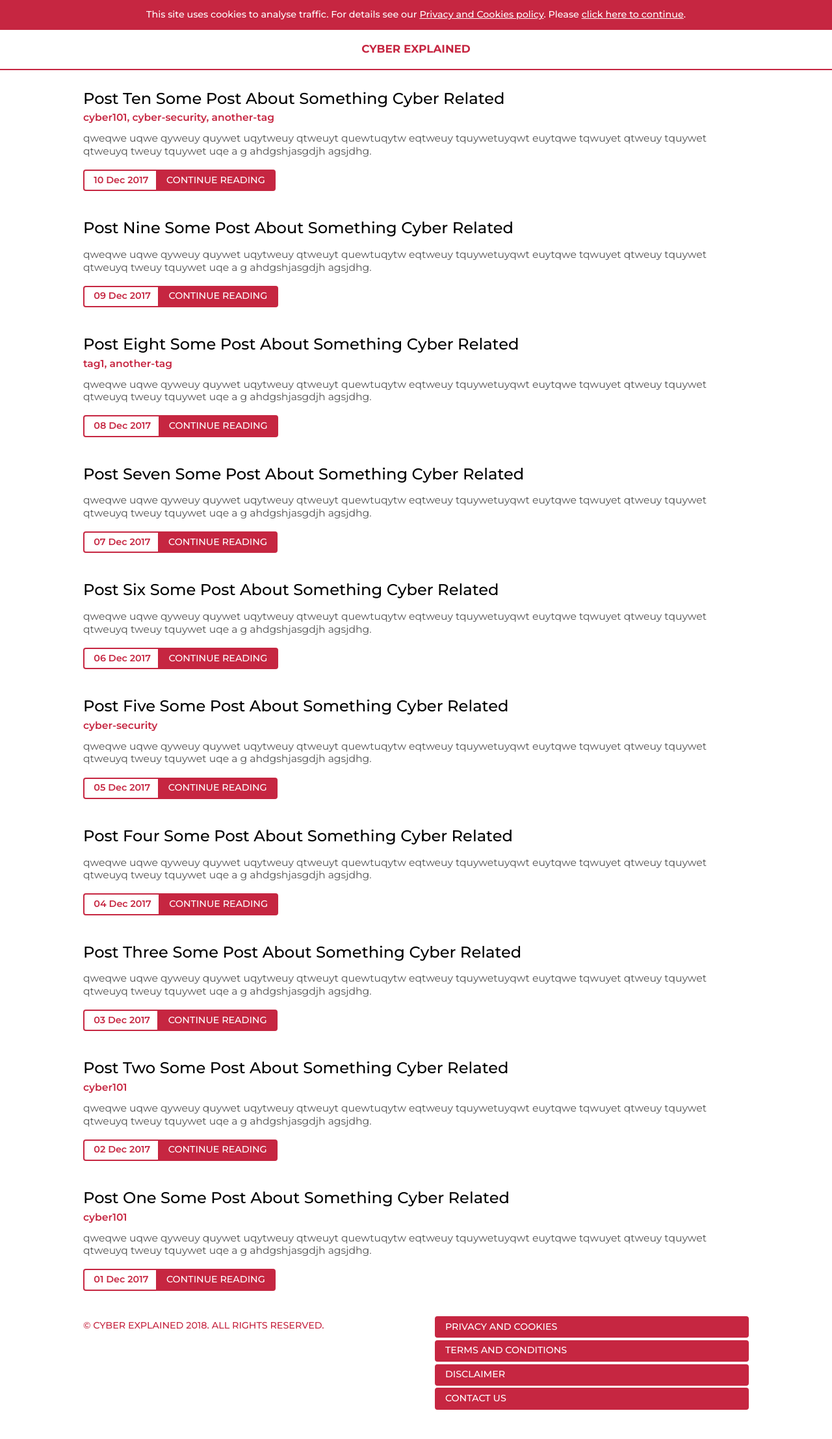
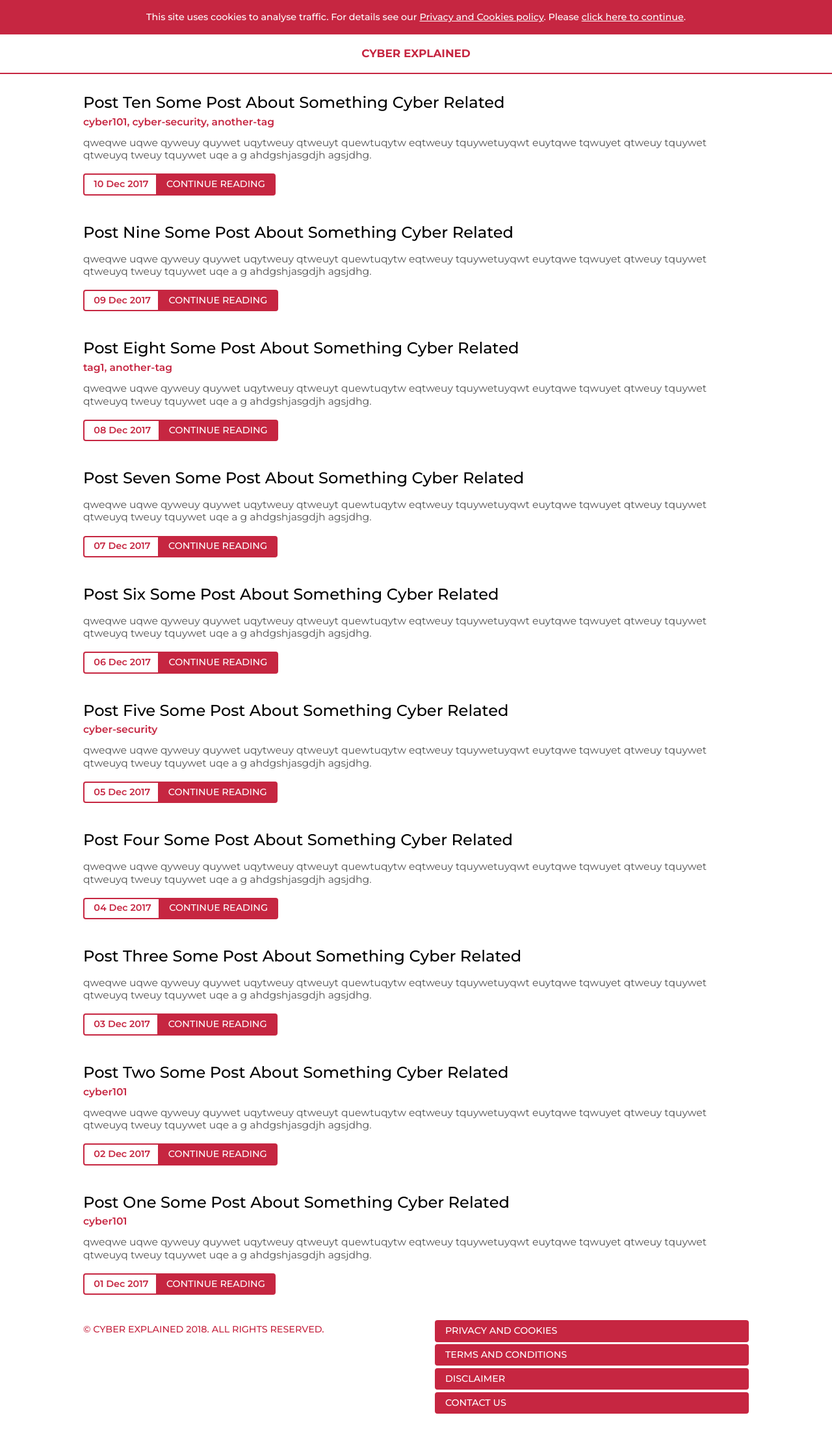
Before and after one commit to cyberexplained/cyberexplained.github.io, a Jekyll site: the page built from index.html, in a window 1280 px wide. Shown: the whole page at 65% size. Built offline with Jekyll 4.4.1, drawn with Linux system fonts in a browser that asks for light colours; nearby versions of some CDN libraries; the list of posts is cut into pages by our own code.

Commit message:
Cookie consent message.

```diff
--- a/_layouts/default.html
+++ b/_layouts/default.html
@@ -74,8 +74,10 @@
     <script>
       var isSmartphone = function() {
         // Move items to make them easier to tap on handsets.
-        $(".teaser-tags").css("margin-top", "1em");
-        $(".cookie-consent-message").css("line-height", "1.25em");
+        var teaserTags = $(".teaser-tags");
+        if (teaserTags) {
+          teaserTags.css("margin-top", "1em");
+        }
       }
 
       var platform = navigator.platform;
--- a/_sass/_cookies.scss
+++ b/_sass/_cookies.scss
@@ -6,6 +6,7 @@
   color: white;
   background: $red;
   text-align: center;
+  line-height: 1.7em;
 
   a {
     text-decoration: underline;
@@ -26,12 +27,12 @@
   opacity: 0;
 }
 
+.cookie-consent-message-overlay-visible {
+  opacity: 1;
+}
+
 .cookie-consent-message-overlay-hidden {
   opacity: 0;
-}
-
-.cookie-consent-message-overlay-visible {
-  opacity: 1;
 }
 
 @media screen and (max-width: $small-screen-width) {
```
